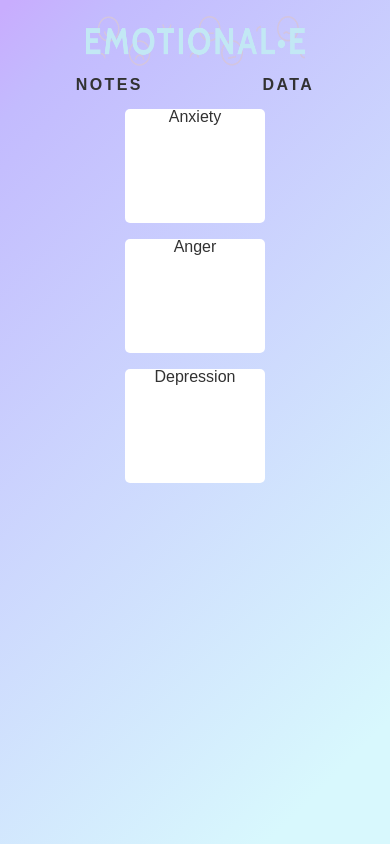
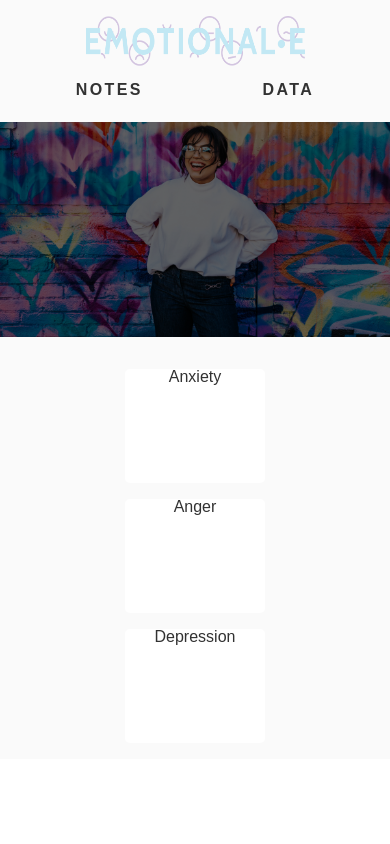
Before and after one commit to ramsers/emotional-e, a React (Create React App) app in the folder client/: page / in a window 390 px wide. Built offline with nearby package versions, Linux system fonts and the light colour scheme; no server answers.

Commit message:
add hero component and base styling mobile, tablet, desktop

```diff
--- a/client/src/App.scss
+++ b/client/src/App.scss
@@ -1,6 +1,6 @@
 .App {
-      background: -webkit-linear-gradient(-45deg, #c8adfe 1%,#c3bbfe 10%,#d8f8fd 90%); /* Chrome10-25,Safari5.1-6 */
-    background: linear-gradient(135deg, #c8adfe 1%,#c3bbfe 10%,#d8f8fd 90%);
-    height: 100vh;
-    background-color: black;
+    //   background: -webkit-linear-gradient(-45deg, #c8adfe 1%,#c3bbfe 10%,#d8f8fd 90%); /* Chrome10-25,Safari5.1-6 */
+    // background: linear-gradient(135deg, #c8adfe 1%,#c3bbfe 10%,#d8f8fd 90%);
+    height: 100%;
+    background-color: #FAFAFA;
 }
--- a/client/src/Header/Header.scss
+++ b/client/src/Header/Header.scss
@@ -20,12 +20,12 @@
   }
   &__logo {
       @include tablet {
-          @include sizing(50%, "");
+          @include sizing(50%, 55px);
       }
   }
     &__logo-img {
         @include sizing(225px, 50px);
-        margin-bottom: $rem-8;
+        margin-bottom: $rem-13;
     }
     &__nav {
         @include sizing(100%, "");
--- /dev/null
+++ b/client/src/Hero/Hero.js
@@ -0,0 +1,14 @@
+import React from 'react';
+import  './Hero.scss';
+
+const Hero = () => {
+    return (
+        <section className="hero">
+            <div className="hero__wrap">
+
+            </div>
+        </section>
+    )
+}
+
+export default Hero;
--- /dev/null
+++ b/client/src/Hero/Hero.scss
@@ -0,0 +1,25 @@
+@import '../partials/partials.scss';
+
+.hero {
+    @include sizing(100%, 55vw);
+    background-color: black;
+    margin-top: $rem-8;
+    margin-bottom: $rem-32;
+    background-image: url('./HeroAssets/hero-img-2.jpg');
+    background-size: cover;
+    background-position: center center;
+    background-repeat: no-repeat;
+    @include tablet {
+        margin-top: 0;
+    }
+    &__wrap {
+        background-color: rgba(0,0,0,0.6);
+        z-index: 2;
+        height: 100%;
+        width: 100%;
+        transition: background .3s ease-in-out;
+        &:hover {
+            background-color: rgba(0,0,0,0)
+        }
+    }
+}
--- a/client/src/HomePage/HomePage.js
+++ b/client/src/HomePage/HomePage.js
@@ -2,6 +2,7 @@ import React from 'react';
 import './HomePage.scss';
 import axios from 'axios';
 import {Link} from 'react-router-dom';
+import Hero from '../Hero/Hero';
 
 
 
@@ -50,6 +51,8 @@ const API_URL = 'http://localhost:8080';
      }
      render() {
         return(
+            <>
+            <Hero/>
             <section className="emotions">
                 <div className="emotions__wrap">
                     <Link  className="emotions__card-link" onClick={this.anxietyClick} to='/anxiety'>
@@ -73,6 +76,7 @@ const API_URL = 'http://localhost:8080';
                     </Link>
                 </div>
             </section>
+            </>
         )
      }
 }
```
Also changed, not shown: client/src/Hero/HeroAssets/hero-img-2.jpg (added), client/src/Hero/HeroAssets/hero-img.jpg (added).
